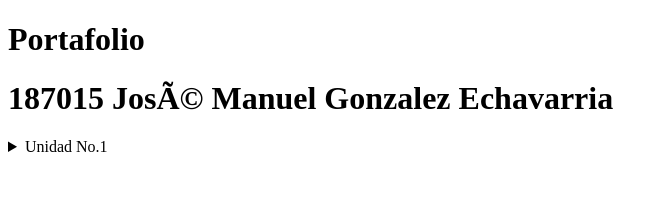
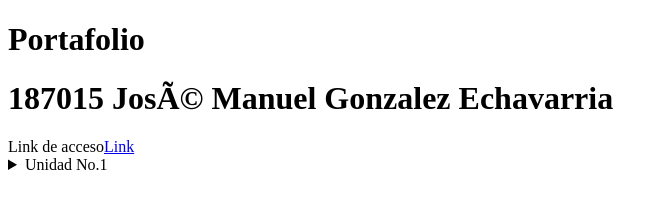
Before and after one commit to joseManuel187015/joseManuel187015.github.io, a plain HTML site: page index.html in a window 1280 px wide. Shown: the whole page, without its empty margins (0-668 px from the left). Drawn offline with Linux system fonts and the light colour scheme.

Commit message:
Update index.html

```diff
--- a/index.html
+++ b/index.html
@@ -11,22 +11,23 @@
   <body>
     <h1>Portafolio</h1>
     <h1>187015 José Manuel Gonzalez Echavarria</h1>
+    Link de acceso<a href="https://josemanuel187015.github.io/">Link</a>
     <details name="Unidad 1">
       <summary>Unidad No.1</summary>
       <p><ol>
-        <li>Actividad No.1 (Hola mundo)<a href="file:///C:/Users/Josem/Downloads/UPSLP/Actividad%2001.html">Link</a></li>
-        <li>Actividad No.2 (Títulos)<a href="file:///C:/Users/Josem/Downloads/UPSLP/Actividad%2002.html">Link</a></li>
+        <li>Actividad No.1 (Hola mundo)<a href="Actividad 01.html">Link</a></li>
+        <li>Actividad No.2 (Títulos)<a href="Actividad 02.html">Link</a></li>
         <li>Actividad No.2-1 (Mapa de  sitio)</li>
-        <li>Actividad No.3 (Parrafo)<a href="file:///C:/Users/Josem/Downloads/UPSLP/Actividad%2003.html">Link</a></li>
-        <li>Actividad No.4 (Lista I)<a href="file:///C:/Users/Josem/Downloads/UPSLP/Actividad%2004.html">Link</a></li>
+        <li>Actividad No.3 (Parrafo)<a href="Actividad 03.html">Link</a></li>
+        <li>Actividad No.4 (Lista I)<a href="Actividad 04.html">Link</a></li>
         <li>Actividad No.4-1 (Plan de estudios)</li>
-        <li>Actividad No.5 (Listas II)<a href="file:///C:/Users/Josem/Downloads/UPSLP/Actividad%2005.html">Link</a></li>
-        <li>Actividad No.6 (Widget)<a href="file:///C:/Users/Josem/Downloads/UPSLP/Actividad%2006.html">Link</a></li>
-        <li>Actividad No.7 (Enlaces)<a href="file:///C:/Users/Josem/Downloads/UPSLP/Actividad%2007.html">Link</a></li>
-        <li>Actividad No.8 (Imagenes)<a href="file:///C:/Users/Josem/Downloads/UPSLP/Actividad%2008.html">Link</a></li>
-        <li>Actividad No.9 (Formatos)<a href="file:///C:/Users/Josem/Downloads/UPSLP/Actividad%2009.html">Link</a></li>
+        <li>Actividad No.5 (Listas II)<a href="Actividad 05.html">Link</a></li>
+        <li>Actividad No.6 (Widget)<a href="Actividad 06.html">Link</a></li>
+        <li>Actividad No.7 (Enlaces)<a href="Actividad 07.html">Link</a></li>
+        <li>Actividad No.8 (Imagenes)<a href="Actividad 08.html">Link</a></li>
+        <li>Actividad No.9 (Formatos)<a href="Actividad 09.html">Link</a></li>
         <li>Actividad No.9-1 (Quimica Organica)</li>
-        <li>Actividad No.10 (Mapa)<a href="file:///C:/Users/Josem/Downloads/UPSLP/Actividad%2010.html">Link</a></li>
+        <li>Actividad No.10 (Mapa)<a href="Actividad 10.html">Link</a></li>
       </ol></p>
     </details>
   </body>
```
